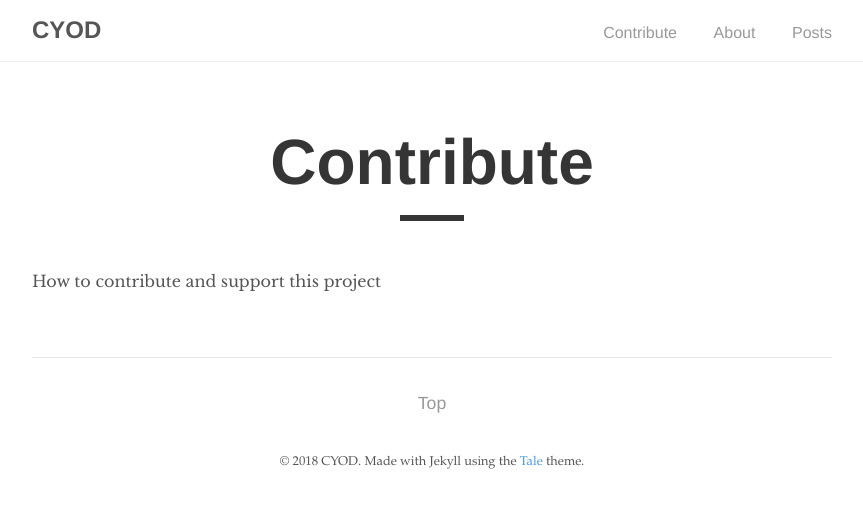
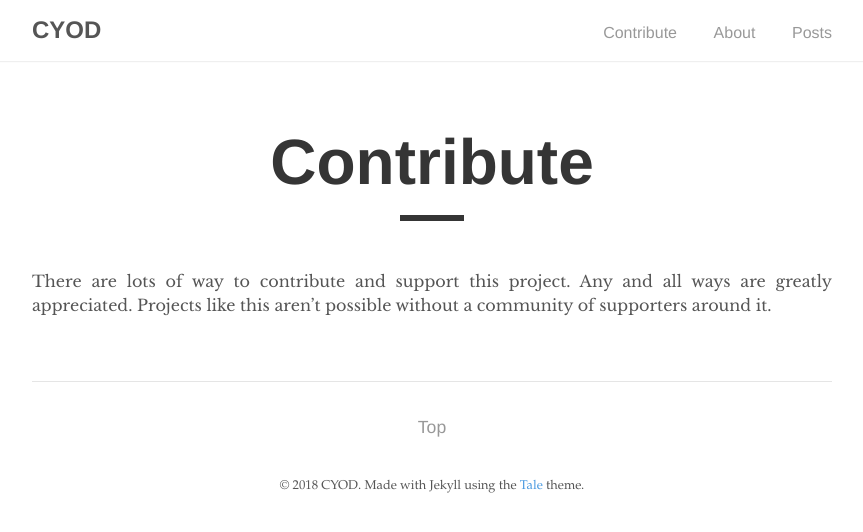
Before and after one commit to swoicik/book-cyod, a Jekyll site: the page built from contribute.md, in a window 1280 px wide. Shown: the top 532 px of the page, without its empty margins (208-1071 px from the left). Built offline with Jekyll 4.4.1, drawn with Linux system fonts in a browser that asks for light colours.

Commit message:
updated contribute and post.scss

```diff
--- a/_sass/tale/_post.scss
+++ b/_sass/tale/_post.scss
@@ -48,4 +48,7 @@
     font-style: normal;
     text-align: center;
   }
+  h2 {
+    text-align: center;
+  }
 }
--- a/contribute.md
+++ b/contribute.md
@@ -4,4 +4,4 @@ title: "Contribute"
 permalink: /contribute/
 ---
 
-How to contribute and support this project
+There are lots of way to contribute and support this project. Any and all ways are greatly appreciated. Projects like this aren't possible without a community of supporters around it.
```
